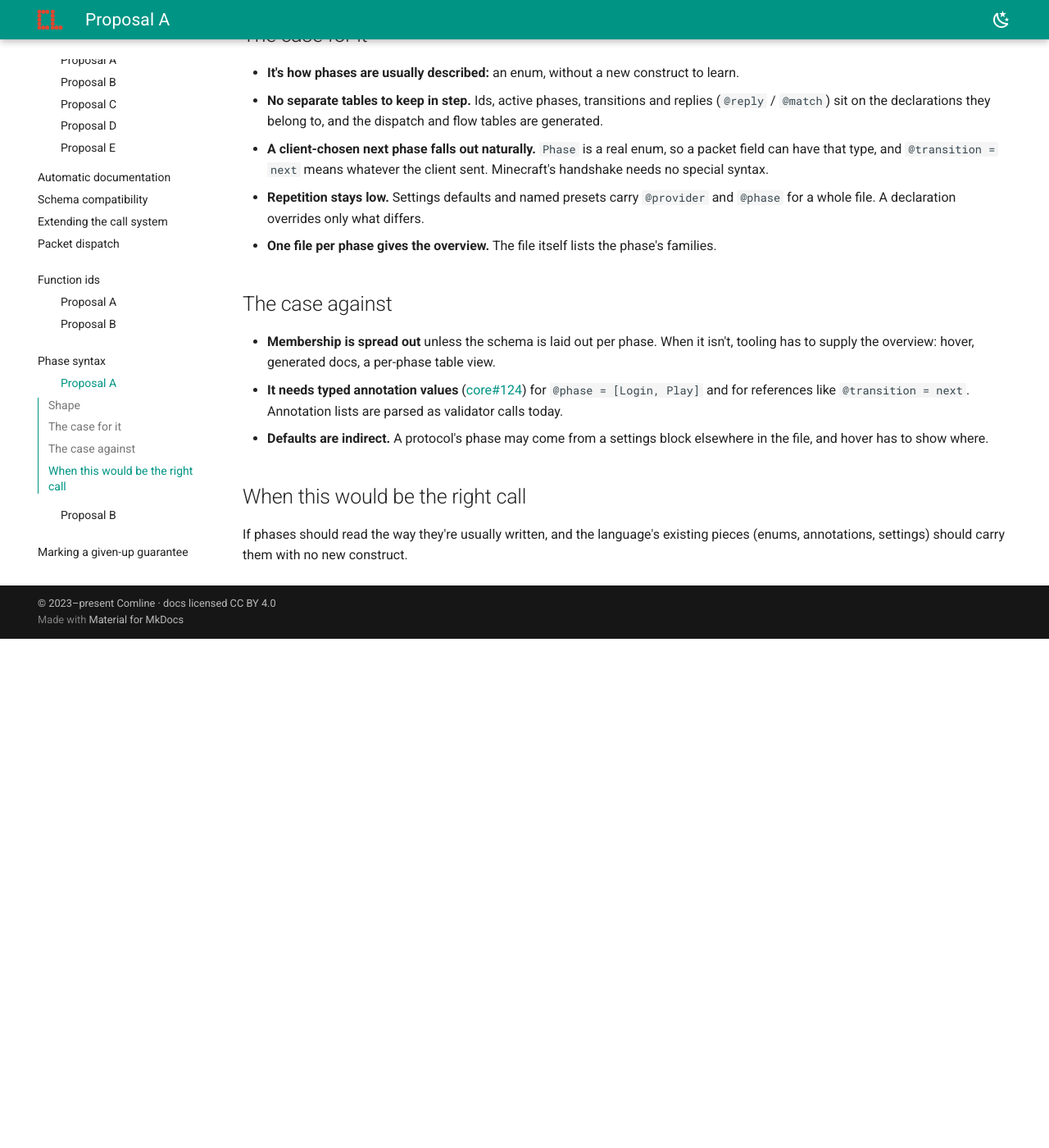
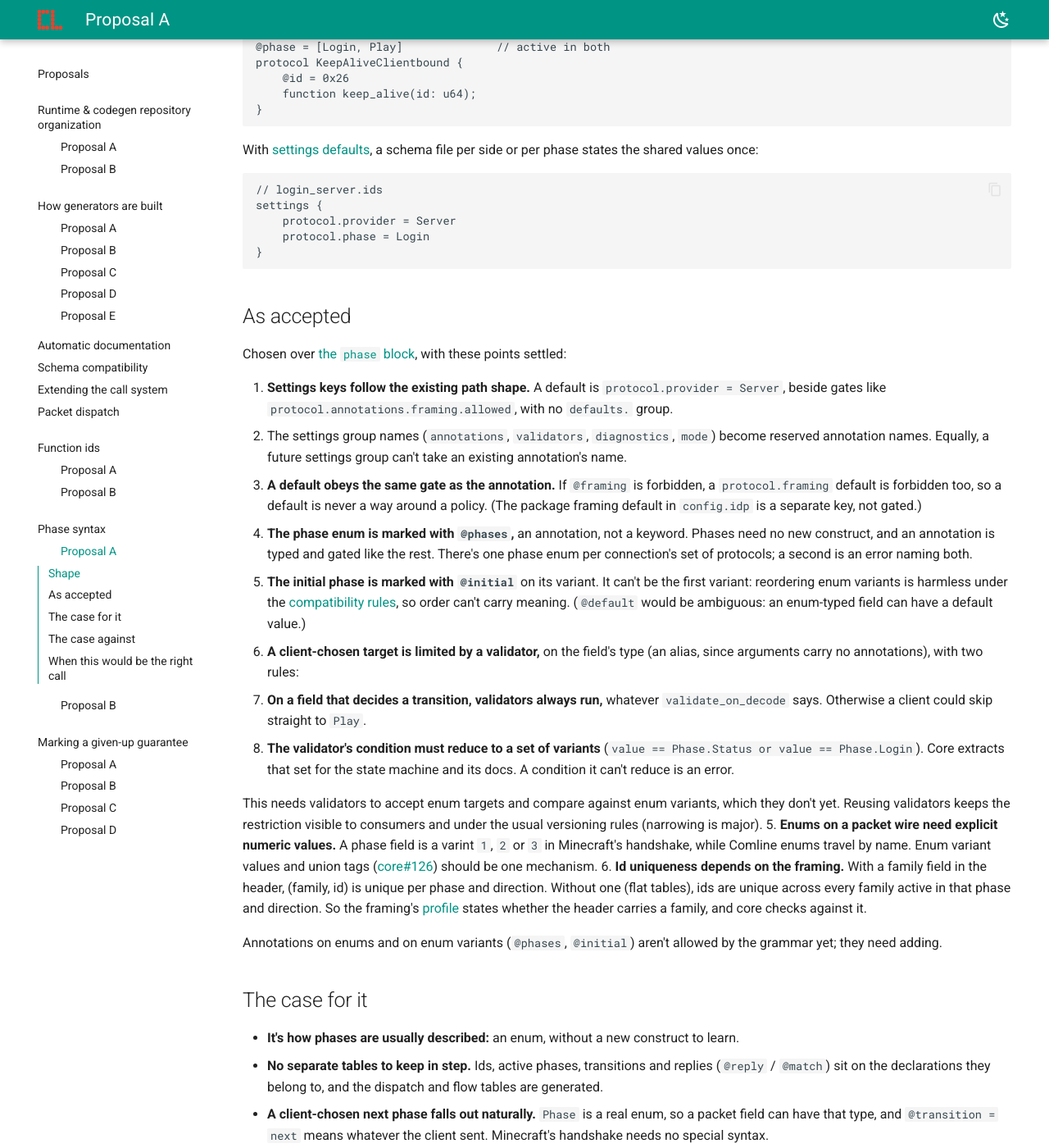
Before and after one commit to ComlineProject/docs, an MkDocs documentation site: the page built from docs/docs/proposals/phase-syntax/enum-and-annotations.md, in a window 1280 px wide and 1400 px high, scrolled down 1135 px. Shown: the whole window at 82% size. Built offline with MkDocs 1.6.1 and Material for MkDocs 9.7.7, drawn with Linux system fonts in a browser that asks for light colours; the version menu is left out; before the commit the page ends 1914 px from its top, so only the background shows below that; some of the changed text lies outside the part shown.

Commit message:
proposals: phase syntax decided, an enum plus annotations
@phases marks the phase enum and @initial its first phase; settings
defaults use the existing key shape (protocol.provider) and obey the
annotation's gate; a client-chosen target is limited by an always-run
validator whose condition reduces to a variant set; enums on a packet
wire take explicit values (with core#126); id uniqueness follows the
framing's profile. The phase block is rejected.

````diff
--- a/docs/docs/proposals/phase-syntax/enum-and-annotations.md
+++ b/docs/docs/proposals/phase-syntax/enum-and-annotations.md
@@ -1,7 +1,7 @@
 # Proposal A — an enum plus annotations
 
-Status: **under discussion** · See the [section overview](index.md) for the
-question both answer
+Status: **accepted** · with the points settled [below](#as-accepted) · See
+the [section overview](index.md) for the question both answer
 
 **The idea:** phases are an ordinary `enum`. Each protocol states the phase or
 phases it's active in, and each transition packet states where it leads. The
@@ -10,14 +10,32 @@
 ## Shape
 
 ```ids
-enum Phase { Handshake, Status, Login, Play }
+@phases
+enum Phase {
+    @initial
+    Handshake
+    Status
+    Login
+    Play
+}
+
+// The client may only choose Status or Login here.
+validator HandshakeTarget for Phase {
+    validate {
+        assert(value == Phase.Status or value == Phase.Login,
+               f"{value.name} can't be chosen at the handshake")
+    }
+}
+
+@validators = [HandshakeTarget]
+type NextPhase = Phase
 
 @provider = Server
 @phase = Handshake
 protocol HandshakeServerbound {
     @id = 0x00
     @transition = next              // the client chooses: the field's own value
-    function hello(protocol_version: u32, next: Phase);
+    function hello(protocol_version: u32, next: NextPhase);
 }
 
 @provider = Server
@@ -45,10 +63,61 @@
 ```ids
 // login_server.ids
 settings {
-    defaults.protocol.provider = Server
-    defaults.protocol.phase = Login
+    protocol.provider = Server
+    protocol.phase = Login
 }
 ```
+
+## As accepted
+
+Chosen over [the `phase` block](phase-block.md), with these points settled:
+
+1. **Settings keys follow the existing path shape.** A default is
+   `protocol.provider = Server`, beside gates like
+   `protocol.annotations.framing.allowed`, with no `defaults.` group.
+   - The settings group names (`annotations`, `validators`, `diagnostics`,
+     `mode`) become reserved annotation names. Equally, a future settings
+     group can't take an existing annotation's name.
+   - **A default obeys the same gate as the annotation.** If `@framing` is
+     forbidden, a `protocol.framing` default is forbidden too, so a default is
+     never a way around a policy. (The package framing default in `config.idp`
+     is a separate key, not gated.)
+2. **The phase enum is marked with `@phases`,** an annotation, not a keyword.
+   Phases need no new construct, and an annotation is typed and gated like the
+   rest. There's one phase enum per connection's set of protocols; a second
+   is an error naming both.
+3. **The initial phase is marked with `@initial`** on its variant. It can't be
+   the first variant: reordering enum variants is harmless under the
+   [compatibility rules](../schema-compatibility.md), so order can't carry
+   meaning. (`@default` would be ambiguous: an enum-typed field can have a
+   default value.)
+4. **A client-chosen target is limited by a validator,** on the field's type
+   (an alias, since arguments carry no annotations), with two rules:
+   - **On a field that decides a transition, validators always run,**
+     whatever `validate_on_decode` says. Otherwise a client could skip
+     straight to `Play`.
+   - **The validator's condition must reduce to a set of variants**
+     (`value == Phase.Status or value == Phase.Login`). Core extracts that set
+     for the state machine and its docs. A condition it can't reduce is an
+     error.
+
+   This needs validators to accept enum targets and compare against enum
+   variants, which they don't yet. Reusing validators keeps the restriction
+   visible to consumers and under the usual versioning rules (narrowing is
+   major).
+5. **Enums on a packet wire need explicit numeric values.** A phase field is a
+   varint `1`, `2` or `3` in Minecraft's handshake, while Comline enums travel
+   by name. Enum variant values and union tags
+   ([core#126](https://github.com/ComlineProject/core/issues/126)) should be one
+   mechanism.
+6. **Id uniqueness depends on the framing.** With a family field in the header,
+   (family, id) is unique per phase and direction. Without one (flat tables),
+   ids are unique across every family active in that phase and direction. So
+   the framing's [profile](../schema-compatibility.md#encoding-profiles) states
+   whether the header carries a family, and core checks against it.
+
+Annotations on enums and on enum variants (`@phases`, `@initial`) aren't
+allowed by the grammar yet; they need adding.
 
 ## The case for it
 
````
Also changed, not shown: docs/docs/proposals/index.md (+3 -2 lines), docs/docs/proposals/packet-dispatch.md (+18 -14 lines), docs/docs/proposals/phase-syntax/index.md (+6 -0 lines), docs/docs/proposals/phase-syntax/phase-block.md (+3 -1 lines).
